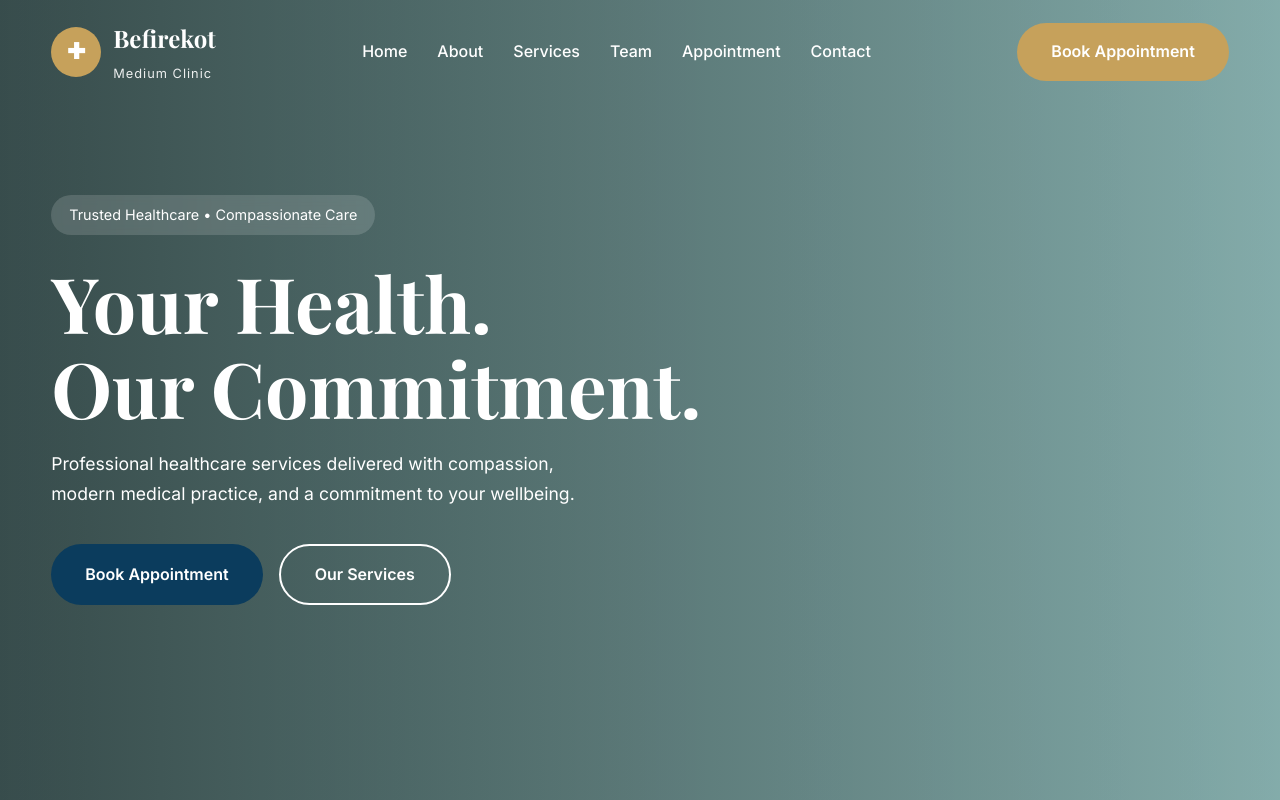
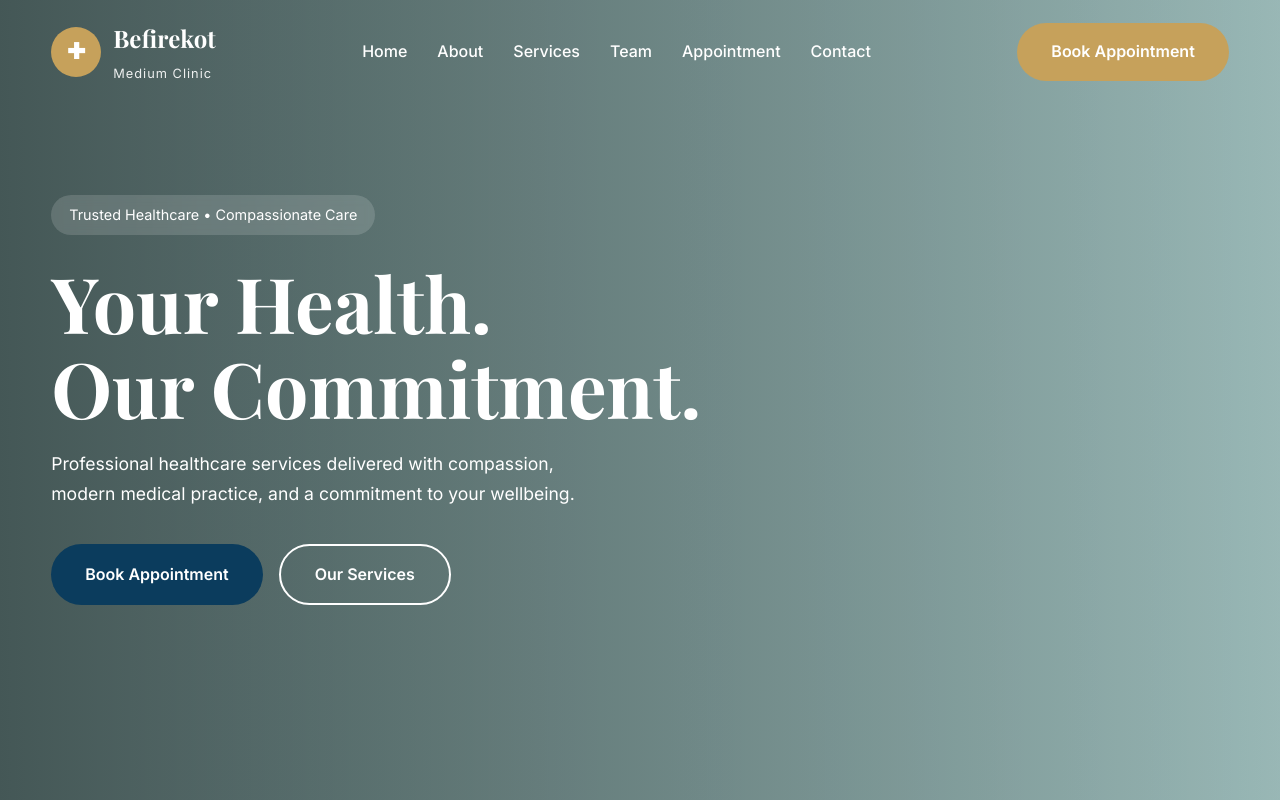
Before and after one commit to mark0167/befirekot-medium-clinic-website, a plain HTML site: page index.html in a window 1280 px wide. Shown: the top 800 px of the page. Drawn offline with nearby package versions, Linux system fonts and the light colour scheme.

Commit message:
Modify background with new image and gradient
Updated background property to include a new image link and gradient.

```diff
--- a/style.css
+++ b/style.css
@@ -352,14 +352,12 @@ align-items:center;
 
 
 background:
-
 linear-gradient(
 90deg,
-rgba(6,45,45,.72),
-rgba(20,120,120,.45)
+rgba(6,45,45,.65),
+rgba(20,120,120,.35)
 ),
-
-url("YOUR_IMAGE_URL");
+url("YOUR_NEW_IMAGE_LINK");
 
 background-size:cover;
 
```
